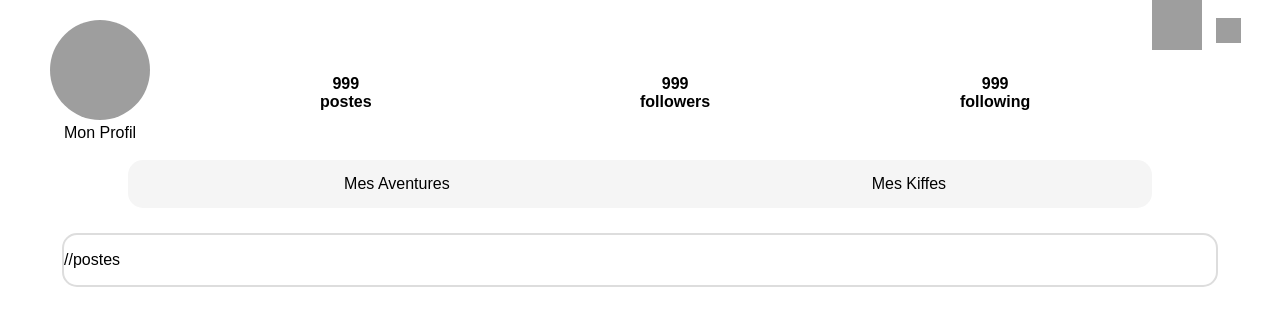
After one commit to aubin4444/Projet_WE4A, a PHP site: page /profil.html in a window 1280 px wide. The commit adds this page. Shown: the top 326 px of the page. Run offline with PHP 8.4, Linux system fonts and the light colour scheme; grey boxes are pictures that could not be loaded.

Commit message:
new commit

```diff
--- a/index.css
+++ b/index.css
@@ -9,7 +9,7 @@ body{
 }
 
 header{
-	height: 200px;
+	height: 215px;
 }
 
 #container {
@@ -24,6 +24,11 @@ header{
 	height: 100%;
 }
 
+#entete_contenu_profil {
+	width: 100%;
+	height: 100%;
+}
+
 #profil_recommandation {
 	width: 30%;
 	height: 100%;
@@ -35,6 +40,7 @@ header{
 	margin: auto;
 	border: 2px solid #ddd;
 	border-radius: 15px;
+	background-color: white;
 }
 
 .contenu_annexe {
@@ -43,6 +49,7 @@ header{
 	justify-content: space-around;
 	border: 2px solid #ddd;
 	border-radius: 15px;
+	background-color: white;
 }
 
 h1{
@@ -60,6 +67,7 @@ h1{
 	width: 80%;
 	margin: 0 auto;
 }
+
 
 #menu ul {
 	margin: 0;
@@ -87,4 +95,69 @@ h1{
 #menu ul li a:hover {
 	background-color: white;
 	color: black;
+	font-style: bold;
 }
+
+.menu_mon_profil{
+	position: absolute;
+	top: 160px;
+	left: 10%;
+}
+
+#mon_profil{
+	position: absolute;
+	top: 20px;
+	left: 50px;
+	text-align: center;
+}
+
+#mes_postes{
+	position: absolute;
+	top: 75px;
+	left: 25%;
+	text-align: center;
+	font-weight: bold;
+}
+
+#followers{
+	position: absolute;
+	top: 75px;
+	left: 50%;
+	text-align: center;
+	font-weight: bold;
+}
+
+#following{
+	position: absolute;
+	top: 75px;
+	left: 75%;
+	text-align: center;
+	font-weight: bold;
+}
+
+#plus{
+	position: absolute;
+	left: 90%;
+}
+
+#plus img{
+	width: 50px;
+	height: 50px;
+}
+
+#setting{
+	position: absolute;
+	top: 2.25%;
+	left: 95%;
+}
+
+#setting img{
+	width: 25px;
+	height: 25px;
+}
+
+#mon_profil img{
+	width: 100px;
+	height: 100px;
+	border-radius: 50%;
+}
--- a/index.html
+++ b/index.html
@@ -23,10 +23,12 @@
 					  <li><a href="#">Suivant</a></li>
 					  <li><a href="#">Carte</a></li>
 					</ul>
-				  </nav>
+				</nav>
 			</header>
 			<div id="poste">
-
+				<p class="texte">
+					//postes
+				</p>
 			</div>
 		</div>
 		<div id="profil_recommandation">
--- /dev/null
+++ b/profil.html
@@ -0,0 +1,53 @@
+<!DOCTYPE html>
+<html>
+<head>
+    <meta charset="utf-8">
+	<meta name="viewport" content="width=device-width, initial-scale=1">
+	<title>Mon Profil</title>
+	<link rel="stylesheet" type="text/css" href="index.css">
+</head>
+<body>
+    <div id="entete_contenu_profil">
+        <header>
+            <div id="mon_profil">
+                <img src="C:\Users\coco\Projet_WE4A\paysage.jpg">
+                <br/>
+                <span>Mon Profil</span>
+            </div>
+            <div id="mes_postes">
+                <span>999</span>
+                <br/>
+                <span>postes</span>
+            </div>
+            <div id="followers">
+                <span>999</span>
+                <br/>
+                <span>followers</span>
+            </div>
+            <div id="following">
+                <span>999</span>
+                <br/>
+                <span>following</span>
+            </div>
+            <div id="plus">
+                <img src="C:\Users\coco\Projet_WE4A\plus.jpg">
+            </div>
+            <div id="setting">
+                <img src="C:\Users\coco\Projet_WE4A\setting.png">
+            </div>
+            <nav id = "menu" class="menu_mon_profil">
+                <ul>
+                  <li><a href="#">Mes Aventures</a></li>
+                  <li><a href="#">Mes Kiffes</a></li>
+                </ul>
+            </nav>
+        </header>
+        <br>
+    </div>
+    <div id="poste">
+        <p class="texte">
+            //postes
+        </p>
+    </div>
+</body>
+</html>
```
Also changed, not shown: plus.jpg (added), setting.png (added).
